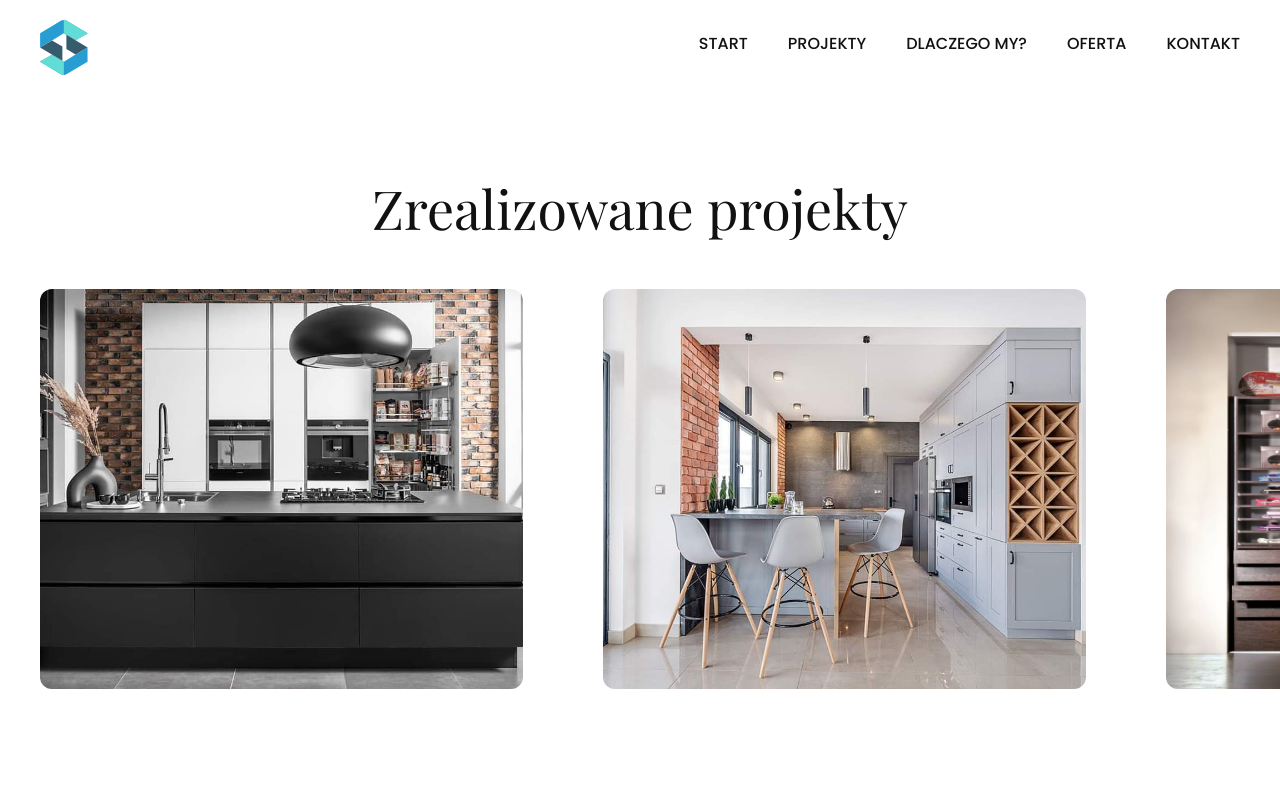
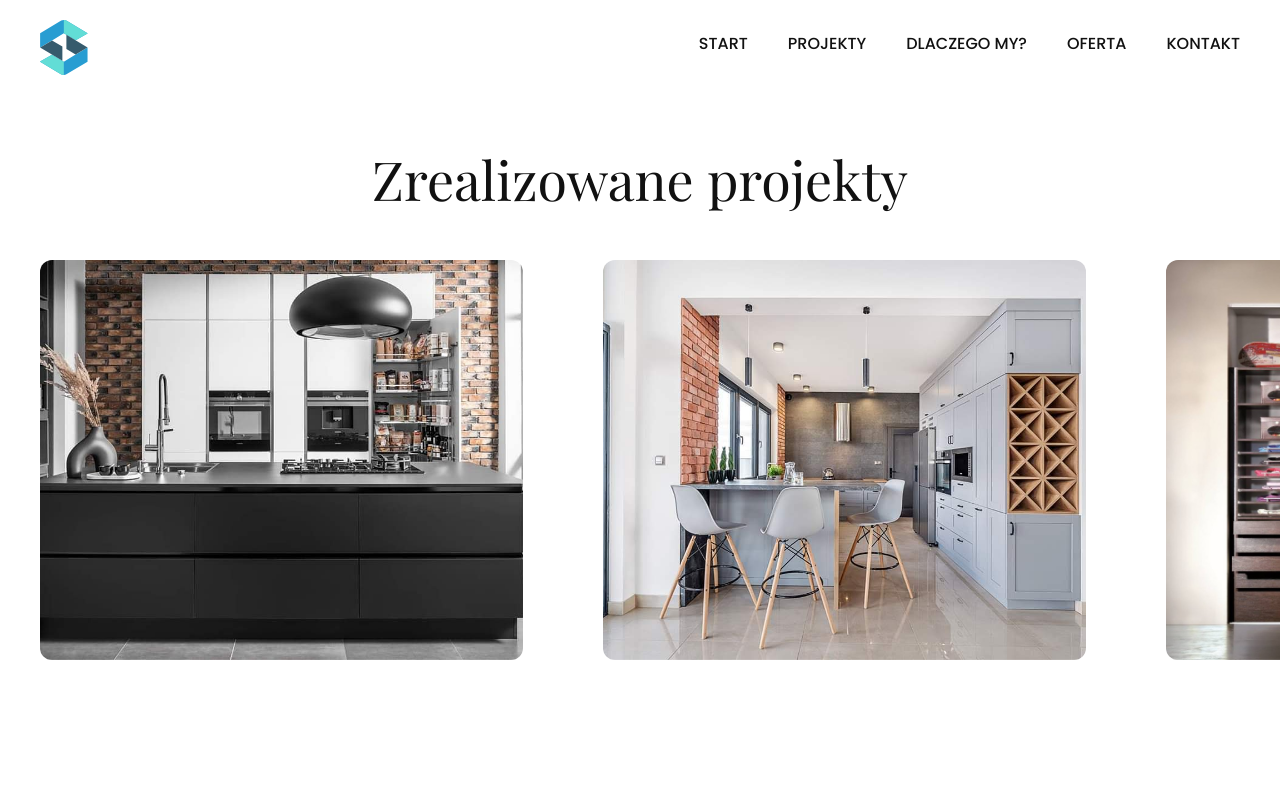
Before and after one commit to dencs08/aviorprojekt.pl, a React (Create React App) app: page /projekty in a window 1280 px wide. Shown: the top 800 px of the page. Built offline with nearby package versions, Linux system fonts and the light colour scheme.

Commit message:
add: prallax effect on the Projects.jsx

```diff
--- a/src/routes/projects/Projects.jsx
+++ b/src/routes/projects/Projects.jsx
@@ -3,12 +3,14 @@ import { MomentumSlider } from "../../components";
 
 const Projects = () => {
   return (
-    <div className="section-mt section-mb">
-      <div className="content-wrapper text-center">
-        <h1 className="font-serif">Zrealizowane projekty</h1>
+    <section data-scroll-section className="section-mt section-mb">
+      <div data-scroll data-scroll-speed="-6">
+        <div className="content-wrapper text-center">
+          <h1 className="font-serif">Zrealizowane projekty</h1>
+        </div>
+        <MomentumSlider />
       </div>
-      <MomentumSlider />
-    </div>
+    </section>
   );
 };
 
```
